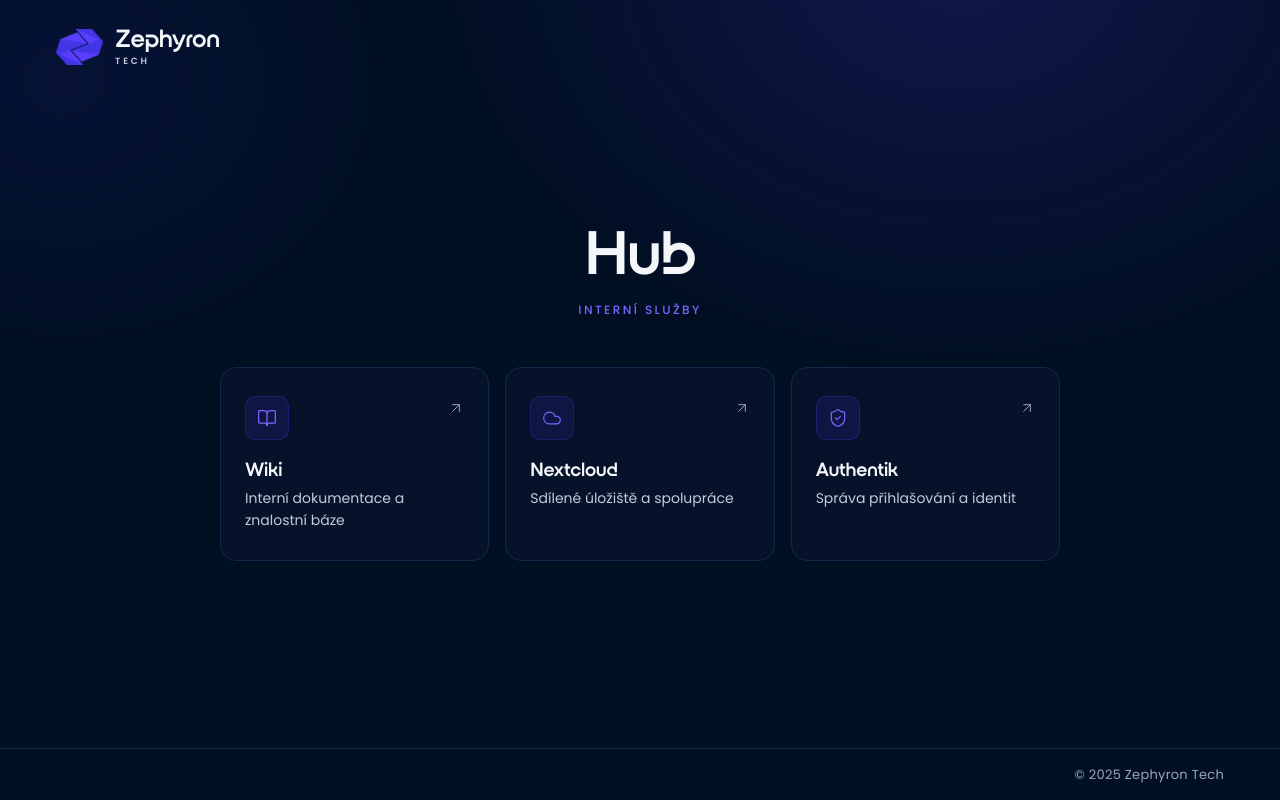
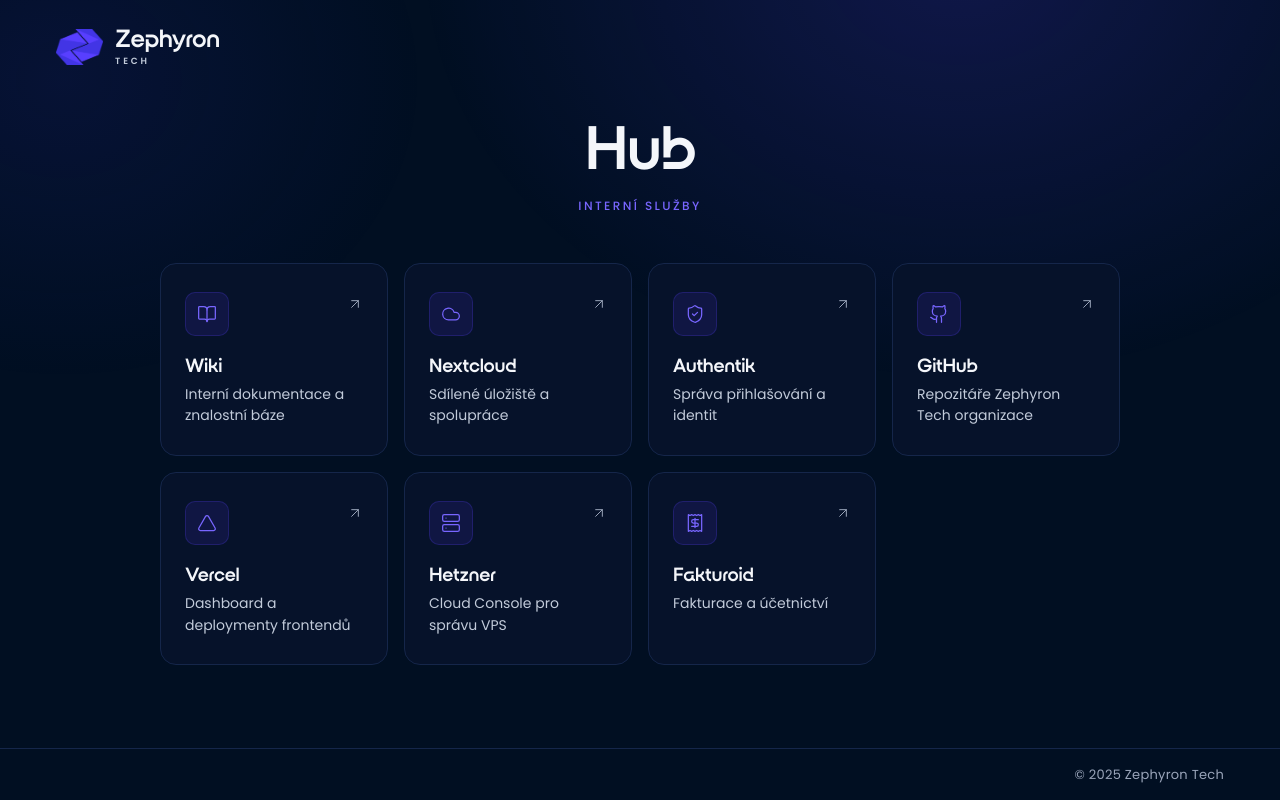
Before and after one commit to Zephyron-Tech/zephyron-hub, a Next.js app: page / in a window 1280 px wide. Built offline with nearby package versions, Linux system fonts and the light colour scheme.

Commit message:
Other panels add

```diff
--- a/src/app/api/auth/[...nextauth]/route.ts
+++ b/src/app/api/auth/[...nextauth]/route.ts
@@ -1,8 +1,12 @@
 import NextAuth from "next-auth";
 import AuthentikProvider from "next-auth/providers/authentik";
 
+const isDev = process.env.NODE_ENV === "development";
+
 const handler = NextAuth({
-  providers: [
+  providers: isDev
+    ? []
+    : [
         AuthentikProvider({
           clientId: process.env.AUTHENTIK_ID!,
           clientSecret: process.env.AUTHENTIK_SECRET!,
--- a/src/app/login/page.tsx
+++ b/src/app/login/page.tsx
@@ -5,7 +5,9 @@
 
 export default function LoginPage() {
   useEffect(() => {
-    signIn("authentik", { callbackUrl: "/" });
+    if (process.env.NODE_ENV !== "development") {
+      signIn("authentik", { callbackUrl: "/" });
+    }
   }, []);
 
   return (
--- a/src/app/page.tsx
+++ b/src/app/page.tsx
@@ -1,5 +1,5 @@
 import Image from "next/image";
-import { BookOpen, Cloud, ShieldCheck, ArrowUpRight } from "lucide-react";
+import { BookOpen, Cloud, ShieldCheck, Github, Triangle, Server, Receipt, ArrowUpRight } from "lucide-react";
 
 const services = [
   {
@@ -22,6 +22,34 @@
     description: "Správa přihlašování a identit",
     href: "https://auth.zephyron.tech",
     delay: "rise-5",
+  },
+  {
+    icon: Github,
+    name: "GitHub",
+    description: "Repozitáře Zephyron Tech organizace",
+    href: "https://github.com/zephyron-tech",
+    delay: "rise-3",
+  },
+  {
+    icon: Triangle,
+    name: "Vercel",
+    description: "Dashboard a deploymenty frontendů",
+    href: "https://vercel.com/jan-vandliceks-projects-9339ab69",
+    delay: "rise-4",
+  },
+  {
+    icon: Server,
+    name: "Hetzner",
+    description: "Cloud Console pro správu VPS",
+    href: "https://console.hetzner.com/",
+    delay: "rise-5",
+  },
+  {
+    icon: Receipt,
+    name: "Fakturoid",
+    description: "Fakturace a účetnictví",
+    href: "https://app.fakturoid.cz/",
+    delay: "rise-3",
   },
 ];
 
@@ -111,10 +139,10 @@
         <div
           style={{
             display: "grid",
-            gridTemplateColumns: "repeat(auto-fit, minmax(240px, 1fr))",
+            gridTemplateColumns: "repeat(auto-fill, minmax(220px, 1fr))",
             gap: 16,
             width: "100%",
-            maxWidth: 840,
+            maxWidth: 960,
           }}
         >
           {services.map(({ icon: Icon, name, description, href, delay }) => (
--- a/src/middleware.ts
+++ b/src/middleware.ts
@@ -1,4 +1,14 @@
-export { default } from "next-auth/middleware";
+import { withAuth } from "next-auth/middleware";
+import { NextResponse } from "next/server";
+import type { NextRequest } from "next/server";
+
+const devMiddleware = (_req: NextRequest) => NextResponse.next();
+
+const prodMiddleware = withAuth({
+  pages: { signIn: "/login" },
+});
+
+export default process.env.NODE_ENV === "development" ? devMiddleware : prodMiddleware;
 
 export const config = {
   matcher: ["/((?!api/auth|login|_next/static|_next/image|favicon.ico).*)"],
```
Lines whose indentation alone changed are shown as unchanged.
